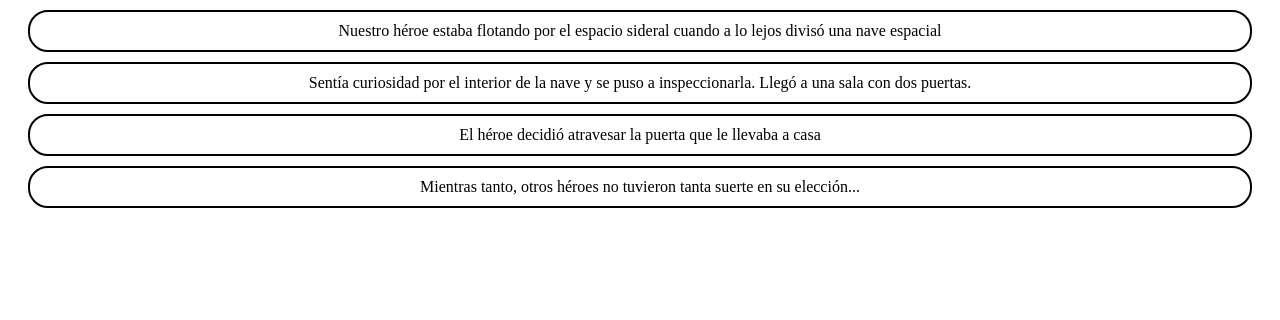
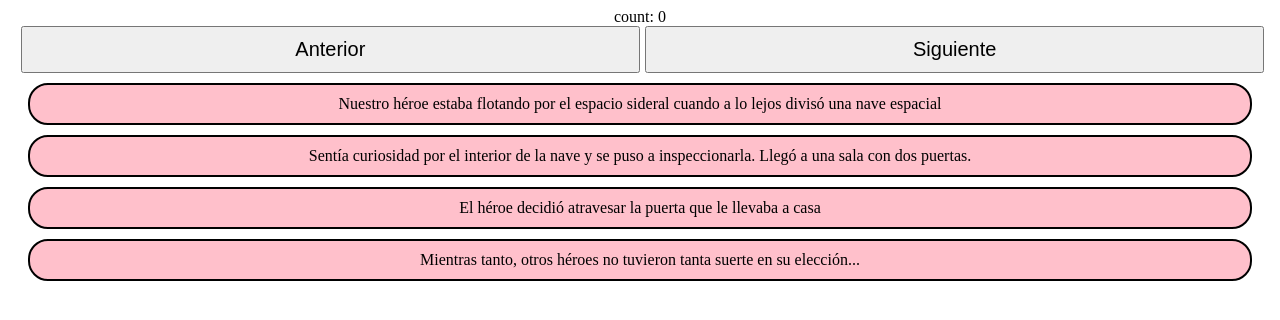
Before and after one commit to BoccoSantiago/Sprint-6-React-1, a React (Create React App) app in the folder sprint6/: page / in a window 1280 px wide. Shown: the top 320 px of the page. Built offline with nearby package versions, Linux system fonts and the light colour scheme.

Commit message:
Ejercicio 4

```diff
--- a/sprint6/src/App.js
+++ b/sprint6/src/App.js
@@ -1,14 +1,42 @@
-import React from 'react'
-import Escena from './components/escena/Escena';
+import React from "react";
+import Escena from "./components/escena/Escena";
+import { ButtonsDiv, MainDiv } from "./components/escena/styled";
+import { useState } from "react";
+import frases from "./components/escena/Frases"
+
+function App() {
+
+  const [count, setCount] = useState(0);
+
+  function clickPrev() {
+    console.log(count)
+    setCount(prevCount => prevCount - 1)
+
+   if(count < frases.length  && count >= 0 ){
+    console.log(frases[count].text)
+    }
+  }
+  function clickNext() {
+    console.log(count)
+    setCount(prevCount => prevCount + 1)
 
 
+     if(count < frases.length  && count >= 0 ) {
+    console.log(frases[count].text)}
 
-function App() {
+  }
+
+
   return (
-     <div>
-    <Escena/>
-    </div>
-  )
+    <MainDiv>
+      count: {count}
+      <ButtonsDiv>
+        <button onClick={clickPrev} /* disabled={count === 0} */> Anterior</button>
+        <button onClick={clickNext} /* disabled={count > frases.length - 1 } */> Siguiente</button>
+      </ButtonsDiv>
+     <Escena/>
+    </MainDiv>
+  );
 }
 
 export default App;
--- a/sprint6/src/components/escena/Escena.js
+++ b/sprint6/src/components/escena/Escena.js
@@ -2,14 +2,15 @@ import React from "react";
 import frases from "./Frases";
 import {Border} from "./styled"
 
-function Escena(){
+function Escena(props){
+
     return (
         <div>
         {
             frases.map(frase => {
                 return(
                     <div key={frase.id}>
-                    <Border>{frase.text}</Border>
+                    <Border active={true}>{frase.text}</Border>
                     </div>
                 )
             })
--- a/sprint6/src/components/escena/styled.js
+++ b/sprint6/src/components/escena/styled.js
@@ -1,12 +1,30 @@
 import styled from 'styled-components'
+
+export const MainDiv = styled.div`
+    text-align: center;
+`
+
 
 export const Border = styled.p`
     border: 2px solid black;
     border-radius: 20px;
     width: 95%;
-    text-align: center;
     height: auto;
     padding: 10px;
     margin: auto;
     margin-top: 10px;
+    background: ${props => props.active ? "pink" : "blue"}
     `
+export const ButtonsDiv = styled.div`
+    button {
+        width: 49%;
+        height: auto;
+        padding: 10px;
+        margin-left: 5px;
+        cursor: pointer;
+        justify-content: center;
+        text-align: center;
+        font-size: 20px;
+    }
+
+`
```
Also changed, not shown: 1 other file (tests, documents, lock files or other folders).
